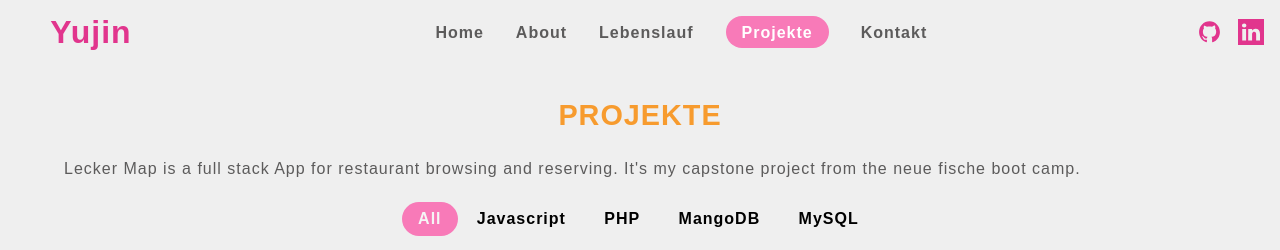
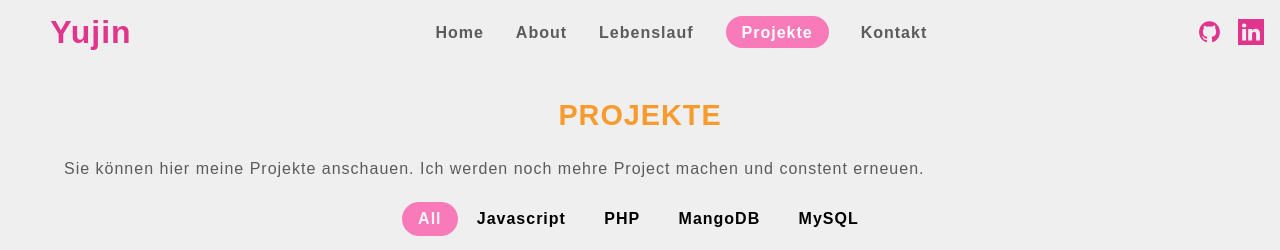
Before and after one commit to LuYujin9/Portfolio, a React (Create React App) app: page /projects in a window 1280 px wide. Shown: the top 250 px of the page. Built offline with nearby package versions, Linux system fonts and the light colour scheme.

Commit message:
changed the description of project page

```diff
--- a/src/Pages/Projects.js
+++ b/src/Pages/Projects.js
@@ -65,8 +65,8 @@ function Projects() {
       <div className={`${isStart ? "slide-up" : "slide-up-active"}`}>
         <h3>PROJEKTE</h3>
         <p className="projects-description">
-          Lecker Map is a full stack App for restaurant browsing and reserving.
-          It's my capstone project from the neue fische boot camp.
+          Sie können hier meine Projekte anschauen. Ich werden noch mehre
+          Project machen und constent erneuen.
         </p>
 
         <Filter
```
